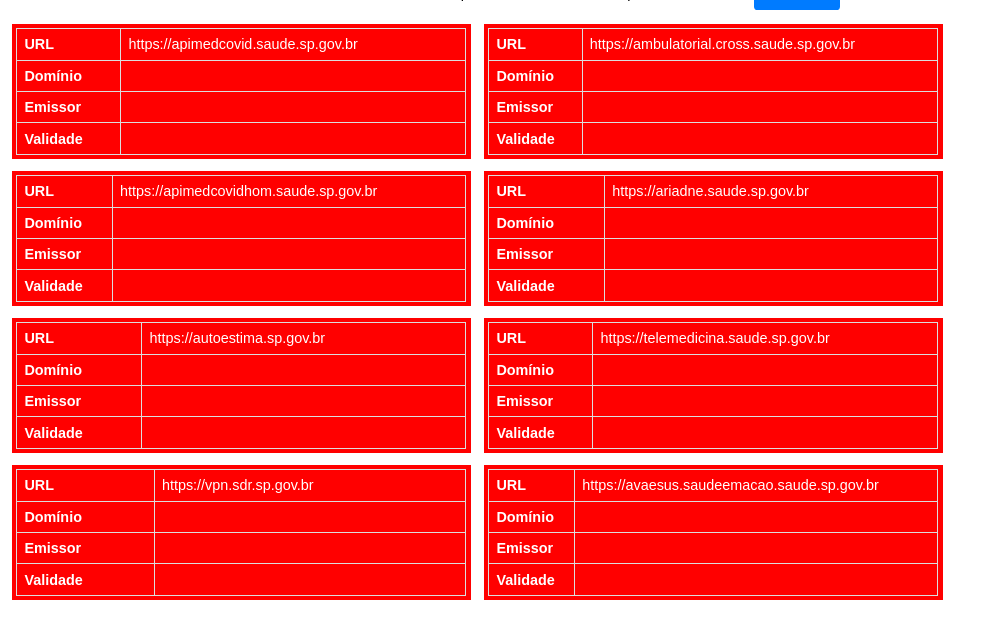
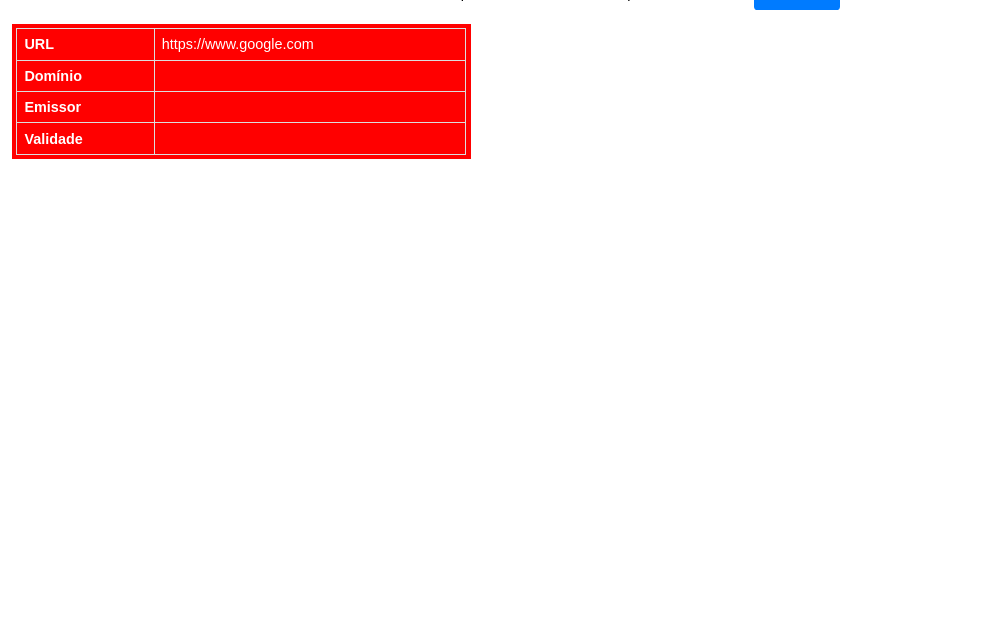
Before and after one commit to LeviLucena/Certificados-SSL-Web, a PHP site: page / in a window 1280 px wide. Shown: the part 166-800 px from the top of the page, without its empty margins (0-994 px from the left). Run offline with PHP 8.4, Linux system fonts and the light colour scheme; data that the repository does not hold is empty.

Commit message:
Update index.php

```diff
--- a/index.php
+++ b/index.php
@@ -3,14 +3,7 @@
 // Desenvolvido por Levi Lucena - linkedin.com/in/levilucena
 //======================================================================
 $urls = [
-    "https://apimedcovid.saude.sp.gov.br",
-    "https://ambulatorial.cross.saude.sp.gov.br",
-    "https://apimedcovidhom.saude.sp.gov.br",
-    "https://ariadne.saude.sp.gov.br",
-    "https://autoestima.sp.gov.br",
-    "https://telemedicina.saude.sp.gov.br",
-    "https://vpn.sdr.sp.gov.br",
-    "https://avaesus.saudeemacao.saude.sp.gov.br",
+    "https://www.google.com",
 
         // Adicione mais URLs aqui...
 ];
```
